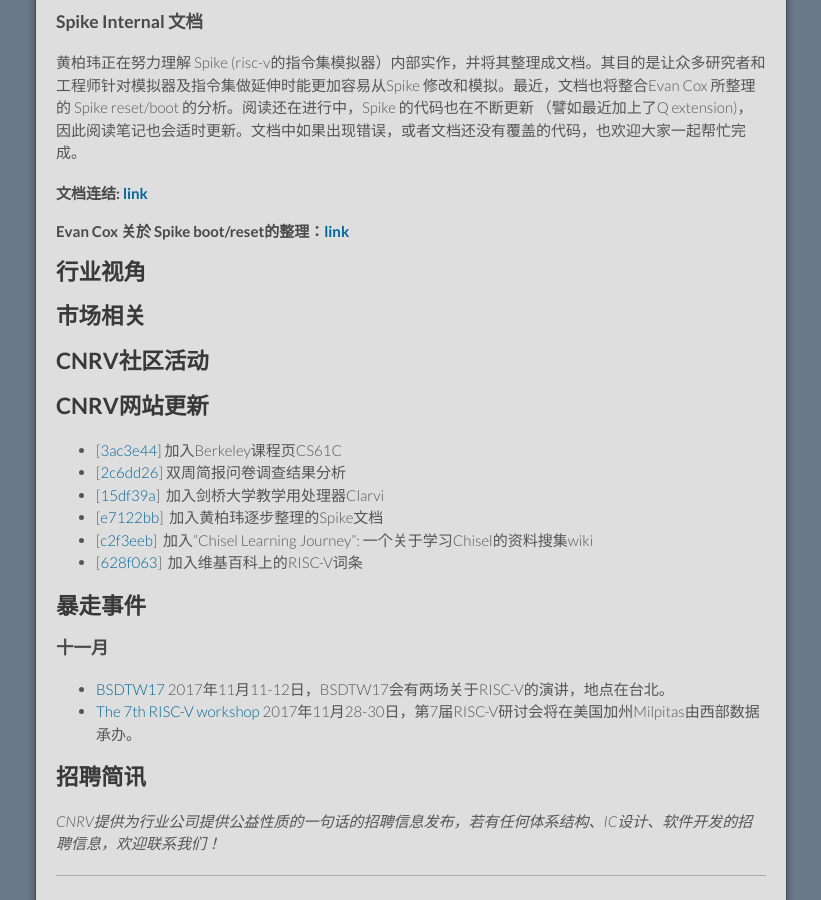
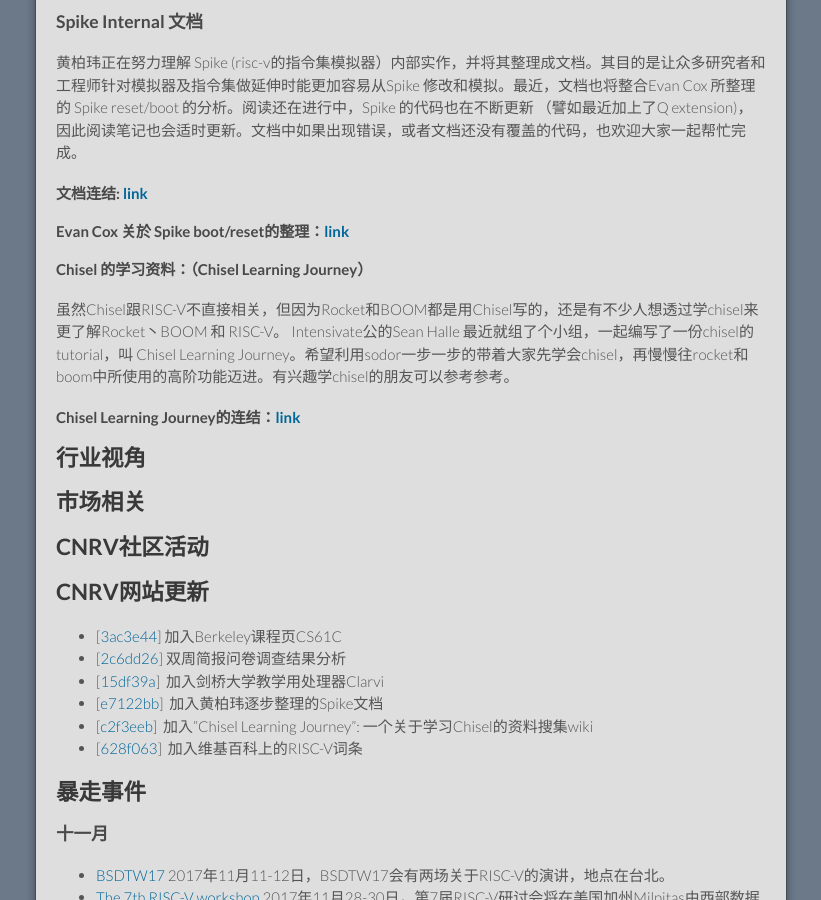
Before and after one commit to cnrv/home, a Jekyll site: the page built from bi-week-rpts/2017-10-26.md, in a window 1280 px wide and 900 px high, scrolled down 3219 px. Shown: the whole window, without its empty margins (229-1050 px from the left). Built offline with Jekyll 4.4.1, drawn with Linux system fonts in a browser that asks for light colours; Markdown is read by kramdown in place of the engine named in the settings; comment, search, counter and statistics services are not loaded; our own code applies the rules of GitHub Pages for plain Markdown files.

Commit message:
加上chisel learning journey的資訊

```diff
--- a/bi-week-rpts/2017-10-26.md
+++ b/bi-week-rpts/2017-10-26.md
@@ -121,6 +121,12 @@
 #### 文档连结: [link](https://github.com/poweihuang17/Documentation_Spike)
 #### Evan Cox 关於 Spike boot/reset的整理：[link](https://github.com/riscv/riscv-isa-sim/issues/145)
 
+#### Chisel 的学习资料：（Chisel Learning Journey）
+
+虽然Chisel跟RISC-V不直接相关，但因为Rocket和BOOM都是用Chisel写的，还是有不少人想透过学chisel来更了解Rocket丶BOOM 和 RISC-V。 Intensivate公的Sean Halle 最近就组了个小组，一起编写了一份chisel的tutorial，叫 Chisel Learning Journey。希望利用sodor一步一步的带着大家先学会chisel，再慢慢往rocket和boom中所使用的高阶功能迈进。有兴趣学chisel的朋友可以参考参考。
+
+#### Chisel Learning Journey的连结：[link](https://github.com/librecores/riscv-sodor/wiki/Chisel-Learning-Journey)
+
 ## 行业视角
 
 ## 市场相关
```
